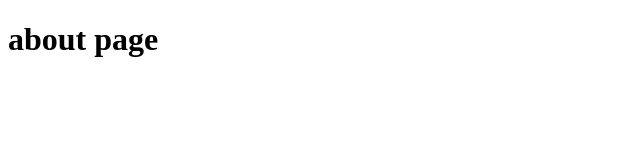
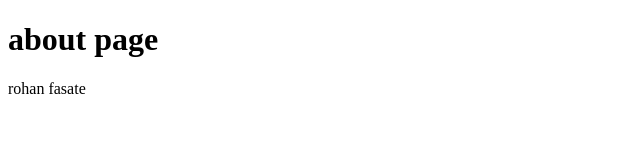
Before and after one commit to Nishant393/SunConnect, a plain HTML site: page client/about.html in a window 1280 px wide. Shown: the full height of the page, 0-640 px from the left. Drawn offline with Linux system fonts and the light colour scheme.

Commit message:
add rohanfasate in p tag

```diff
--- a/client/about.html
+++ b/client/about.html
@@ -7,5 +7,6 @@
 </head>
 <body>
     <h1>about page</h1>
+    <p>rohan fasate</p>
 </body>
 </html>
```
